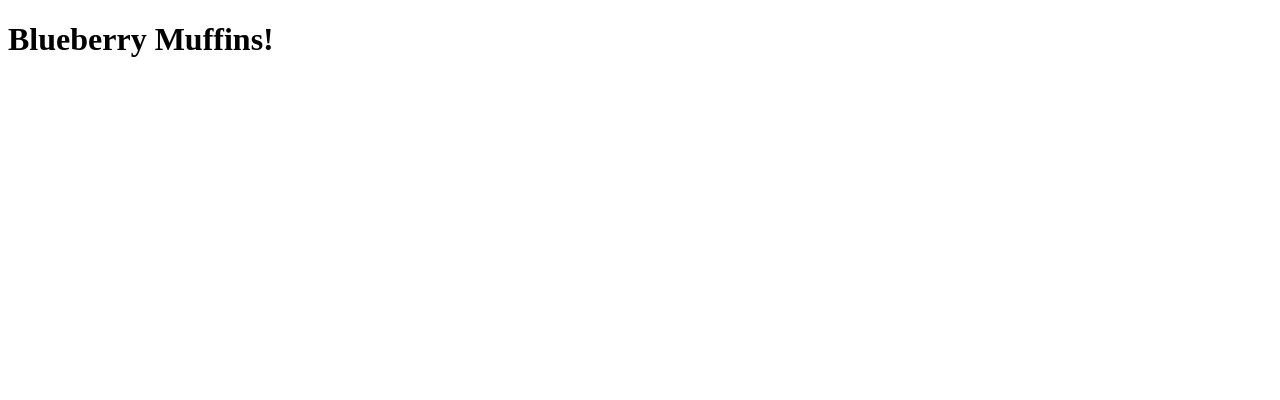
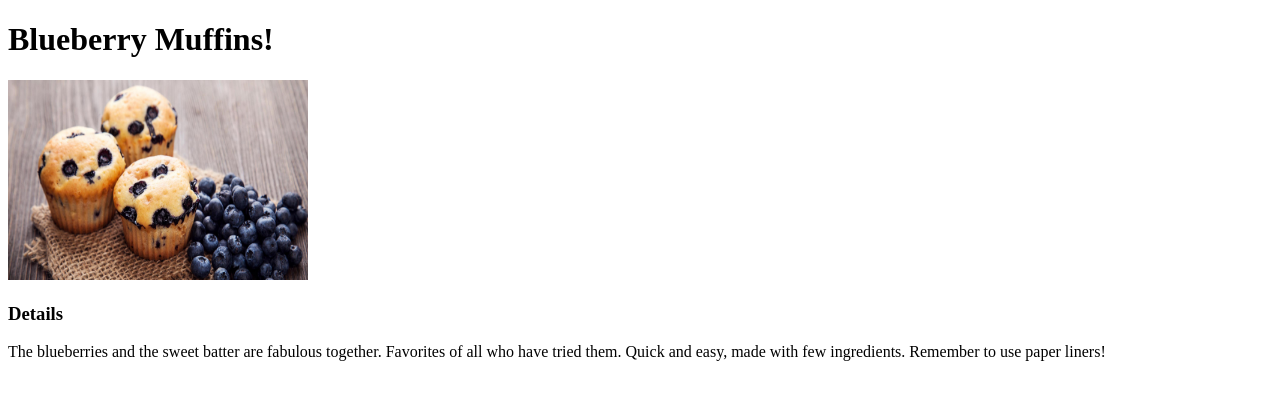
Before and after one commit to Santyru-C/recipes, a plain HTML site: page recipes/blueberry_muffins.html in a window 1280 px wide. Drawn offline with Linux system fonts and the light colour scheme.

Commit message:
Image resize and description

```diff
--- a/recipes/blueberry_muffins.html
+++ b/recipes/blueberry_muffins.html
@@ -7,5 +7,13 @@
 
     <body>
         <h1>Blueberry Muffins!</h1>
+
+        <img src="../images/blueberry_muffins.jpg" alt="Three blueberry muffins" height="200" width="300">
+
+        <h3>Details</h3>
+
+        <p>The blueberries and the sweet batter are fabulous together.
+            Favorites of all who have tried them. Quick and easy, made
+            with few ingredients. Remember to use paper liners! </p>
     </body>
 </html>
```
Also changed, not shown: images/blueberry_muffins.jpg (added).
